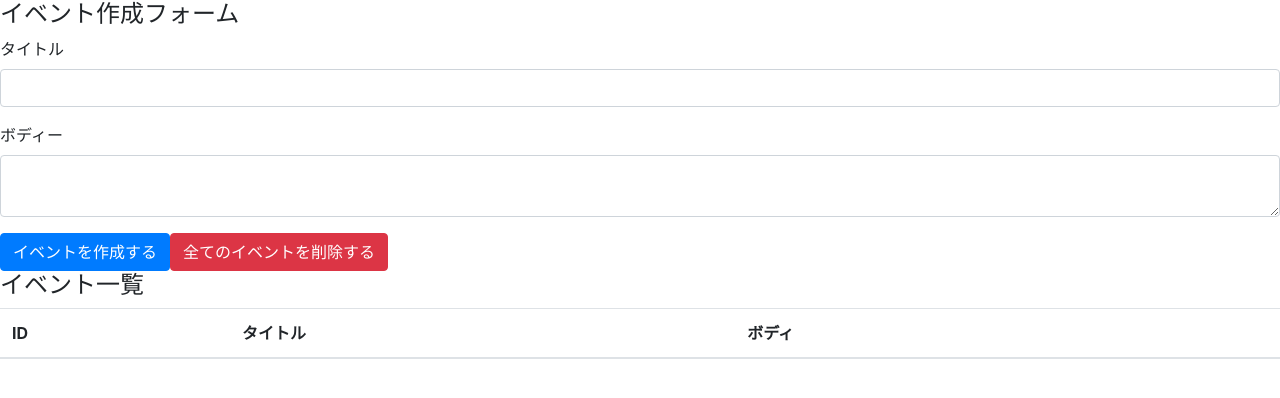
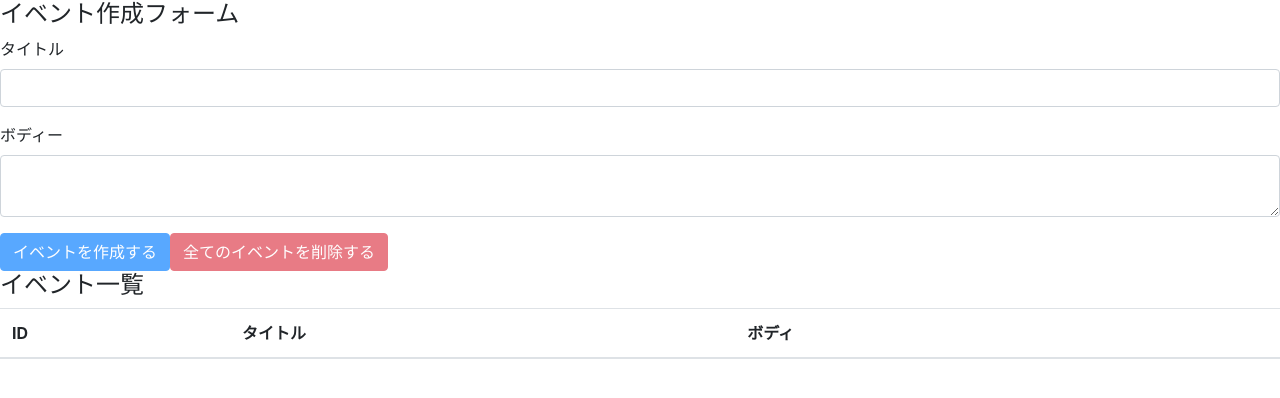
Before and after one commit to Yosuke0130/react-hooks-101, a React (Create React App) app: page / in a window 1280 px wide. Shown: the top 398 px of the page. Built offline with nearby package versions, Linux system fonts and the light colour scheme.

Commit message:
implement all events deletion feature

```diff
--- a/src/components/App.js
+++ b/src/components/App.js
@@ -23,6 +23,14 @@
     console.log({state})
   }
 
+  const deleteAllEvents = e => {
+    e.preventDefault()
+    const result = window.confirm("本当に全てのイベントを削除しますか？")
+    if(result) dispatch({ type: 'DELETE_ALL_EVENTS' })
+
+  }
+
+  const unCreatable = title === '' || body === ''
 
   return (
     <div className="comtainer-fluid">
@@ -38,8 +46,8 @@
           <textarea className="form-control" id="formEventBody" value={body} onChange={e => setBody(e.target.value)} />
         </div>
 
-        <button className="btn btn-primary" onClick={addEvent}>イベントを作成する</button>
-        <button className="btn btn-danger">全てのイベントを削除する</button>
+        <button className="btn btn-primary" onClick={addEvent} disabled={unCreatable}>イベントを作成する</button>
+        <button className="btn btn-danger" onClick={deleteAllEvents} disabled={state.length === 0}>全てのイベントを削除する</button>
       </form>
 
       <h4>イベント一覧</h4>
--- a/src/components/Event.js
+++ b/src/components/Event.js
@@ -1,12 +1,13 @@
-import React from 'core-js/library/fn/reflect/es7/metadata'
+import React from 'react'
 const Event = ({ dispatch, event }) => {
     const id = event.id
     const handleClickDeleteButton = () => {
-      dispatch({ type: 'DELETE_EVENT', id })
+        const result = window.confirm(`このイベント(id=${id})を本当に削除しますか？`)
+        if(result) dispatch({ type: 'DELETE_EVENT', id })
     }
     return (
       <tr>
-        <td>{event.id}</td>
+        <td>{id}</td>
         <td>{event.title}</td>
         <td>{event.body}</td>
         <td><button type="button" className="btn btn-danger" onClick={handleClickDeleteButton}>削除</button></td>
```
